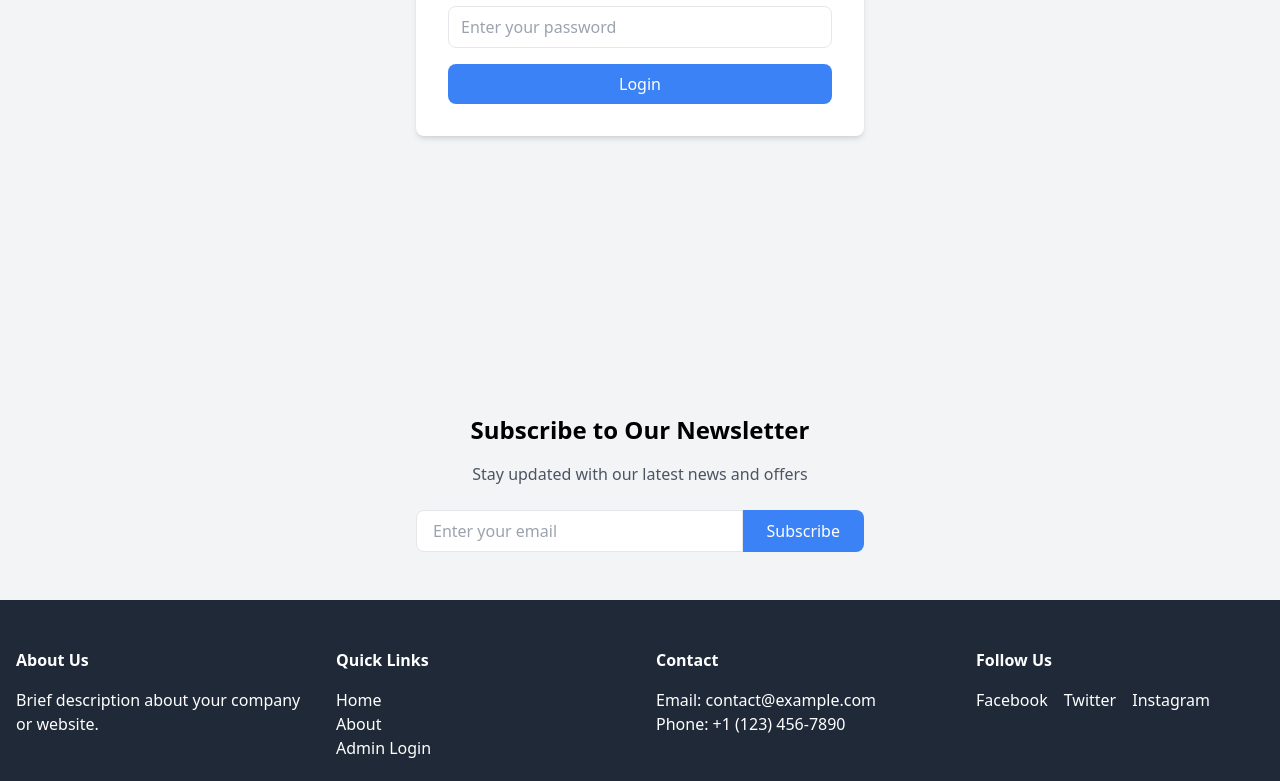
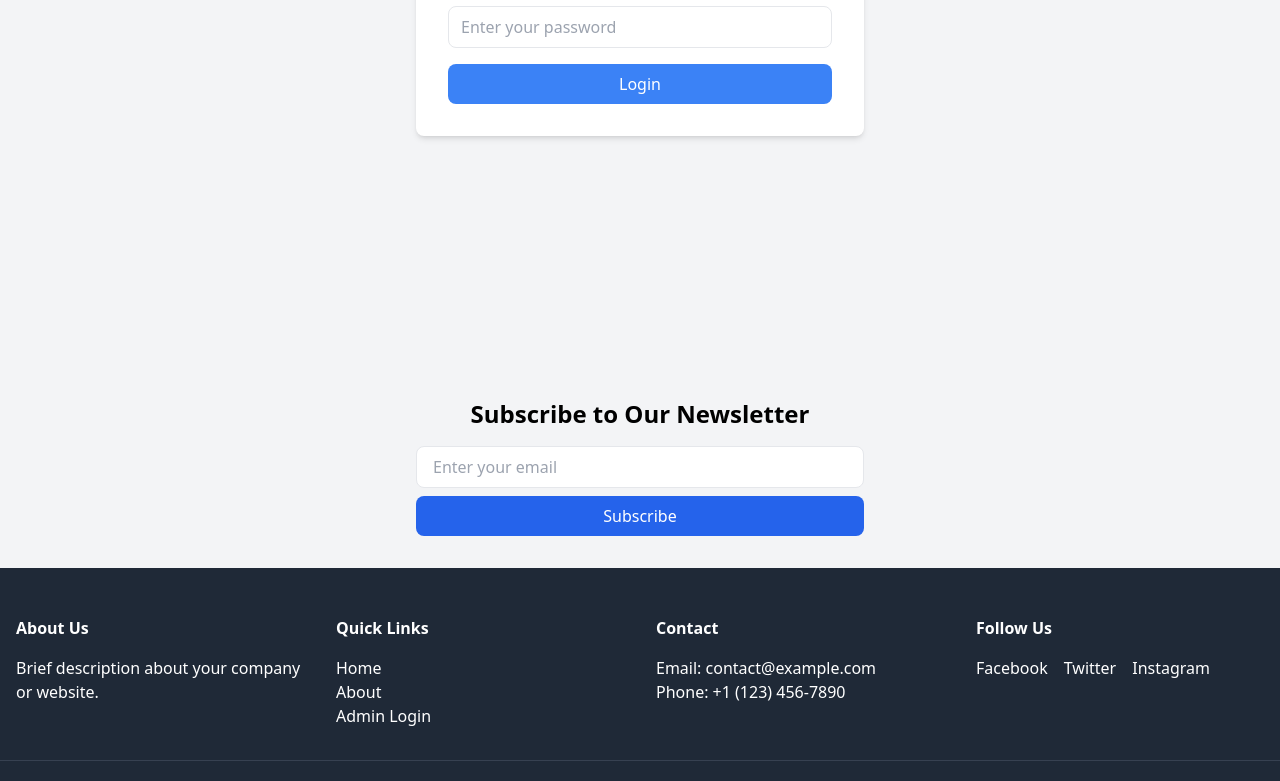
Before and after one commit to waccas/nuxtjs-practice1, a Nuxt app: page /admin/login in a window 1280 px wide. Shown: the part 522-1303 px from the top of the page. Built offline with nearby package versions, Linux system fonts and the light colour scheme.

Commit message:
Added Newsletter functionality

```diff
--- /dev/null
+++ b/components/NewsletterForm.vue
@@ -0,0 +1,89 @@
+<template>
+  <div class="bg-gray-100 py-8">
+    <div class="container mx-auto px-4">
+      <div class="max-w-md mx-auto">
+        <h3 class="text-2xl font-bold text-center mb-4">
+          Subscribe to Our Newsletter
+        </h3>
+        <form @submit.prevent="subscribeNewsletter" class="flex flex-col gap-2">
+          <input
+            v-model="newsletterEmail"
+            type="email"
+            placeholder="Enter your email"
+            class="px-4 py-2 border rounded-lg"
+            :class="{ 'border-red-500': error }"
+          />
+          <p v-if="error" class="text-red-500 text-sm">{{ error }}</p>
+          <p v-if="success" class="text-green-500 text-sm">{{ success }}</p>
+          <button
+            type="submit"
+            :disabled="isLoading"
+            class="bg-blue-600 text-white px-4 py-2 rounded-lg hover:bg-blue-700 disabled:opacity-50"
+          >
+            {{ isLoading ? "Subscribing..." : "Subscribe" }}
+          </button>
+        </form>
+      </div>
+    </div>
+  </div>
+</template>
+
+<script setup>
+import { ref } from "vue";
+import {
+  ref as dbRef,
+  push,
+  get,
+  query,
+  orderByChild,
+  equalTo,
+} from "firebase/database";
+
+const { $firebaseDatabase: db } = useNuxtApp();
+
+const newsletterEmail = ref("");
+const error = ref("");
+const success = ref("");
+const isLoading = ref(false);
+
+const subscribeNewsletter = async () => {
+  error.value = "";
+  success.value = "";
+
+  try {
+    const emailRegex = /^[a-zA-Z0-9._%+-]+@[a-zA-Z0-9.-]+\.[a-zA-Z]{2,}$/;
+    if (!emailRegex.test(newsletterEmail.value)) {
+      error.value = "Please enter a valid email address";
+      return;
+    }
+
+    isLoading.value = true;
+
+    const emailsRef = dbRef(db, "newsletter-subscribers");
+    const emailQuery = query(
+      emailsRef,
+      orderByChild("email"),
+      equalTo(newsletterEmail.value)
+    );
+
+    const snapshot = await get(emailQuery);
+    if (snapshot.exists()) {
+      error.value = "This email is already subscribed";
+      return;
+    }
+
+    await push(emailsRef, {
+      email: newsletterEmail.value,
+      subscribedAt: new Date().toISOString(),
+    });
+
+    success.value = "Thank you for subscribing!";
+    newsletterEmail.value = "";
+  } catch (err) {
+    console.error("Subscription error:", err);
+    error.value = "Something went wrong. Please try again.";
+  } finally {
+    isLoading.value = false;
+  }
+};
+</script>
--- a/layouts/default.vue
+++ b/layouts/default.vue
@@ -90,28 +90,13 @@
       <slot />
     </main>
 
-    <!-- Pre-Footer Newsletter Section -->
-    <section class="bg-gray-100 py-12">
-      <div class="container mx-auto px-4 text-center">
-        <h2 class="text-2xl font-bold mb-4">Subscribe to Our Newsletter</h2>
-        <p class="text-gray-600 mb-6">
-          Stay updated with our latest news and offers
-        </p>
+    <!-- Your existing header and content -->
 
-        <div class="max-w-md mx-auto flex">
-          <input
-            type="email"
-            placeholder="Enter your email"
-            class="w-full px-4 py-2 border rounded-l-lg focus:outline-none focus:ring-2 focus:ring-blue-500"
-          />
-          <button
-            class="bg-blue-500 text-white px-6 py-2 rounded-r-lg hover:bg-blue-600"
-          >
-            Subscribe
-          </button>
-        </div>
-      </div>
-    </section>
+    <NewsletterForm />
+
+    <footer>
+      <!-- ... footer content ... -->
+    </footer>
 
     <!-- Footer -->
     <footer class="bg-gray-800 text-white py-12">
@@ -167,8 +152,10 @@
 </template>
 
 <script setup>
+import { ref } from "vue";
+import NewsletterForm from "~/components/NewsletterForm.vue";
+
 const mobileMenuOpen = ref(false);
-
 const toggleMobileMenu = () => {
   mobileMenuOpen.value = !mobileMenuOpen.value;
 };
```
